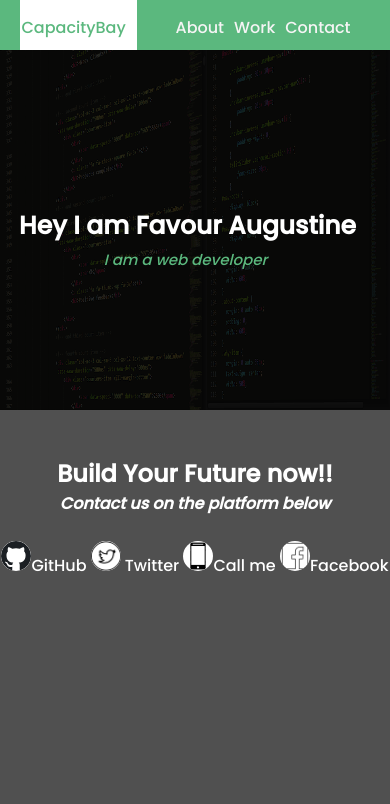
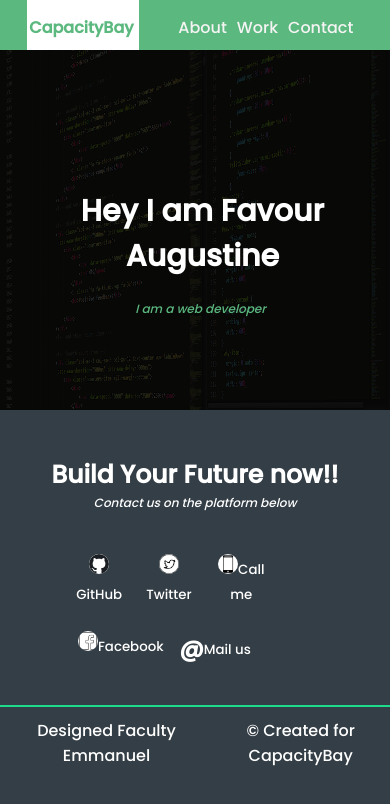
Before and after one commit to Fhayz/Faculty, a plain HTML site: page index.html in a window 390 px wide. Drawn offline with Linux system fonts and the light colour scheme.

Commit message:
Second Commit

```diff
--- a/index.html
+++ b/index.html
@@ -29,14 +29,24 @@
     <section class="section2">
         <h1 class="h12">Build Your Future now!!</h1>
         <h4><i>Contact us on the platform below</i></h4>
-        <br>
-        <div>
-            <img src="./images/Octicons-mark-github.svg" alt=""  class="img2"><span>GitHub</span>
-            <img src="./images/font-twitter-svg-png-icon-free-download-twitter-1156327158479rpxctwlx-removebg-preview.png" alt="" class="img2"> <span>Twitter</span>
-            <img src="./images/images-removebg-preview (3).png" alt="" class="img2"><span>Call me</span>
-            <img src="./images/free-facebook-icon-2868-thumb.png" alt="" class="img2"><Span>Facebook</Span>
+        <br><br><br><br>
+
+        <div class="icon">
+           <a href=""><div><img src="./images/Octicons-mark-github.svg" alt=""  class="img2"><span>GitHub</span></div> </a>
+           <a href=""><div> <img src="./images/font-twitter-svg-png-icon-free-download-twitter-1156327158479rpxctwlx-removebg-preview.png" alt="" class="img2"> <span>Twitter</span></div></a>
+            <a href=""><div><img src="./images/images-removebg-preview (3).png" alt="" class="img2"><span>Call me</span></div></a></div><br>
+        <div class="icon2">
+            <a href=""><div><img src="./images/free-facebook-icon-2868-thumb.png" alt="" class="img2"><Span>Facebook</Span></div></a>
+            <a href=""><div style="display: flex; gap:px; "><h1>@</h1><span style="margin-top:9px ;">Mail us</span></div></a>
         </div>
+        <!--  -->
+       <hr style="background-color: rgb(30, 219, 140); height:2px; border: 0px;">
 
+       <div class="Fish">
+        <p>Designed Faculty Emmanuel</p>
+        <p>&copy Created for CapacityBay</p>
+       </div>
     </section>
+
 </body>
 </html>
--- a/style.css
+++ b/style.css
@@ -4,7 +4,9 @@
 }
 body{
     font-family: 'Poppins', sans-serif;
-    background-color: rgb(80, 80, 80);
+    /* background-color: rgb(80, 80, 80); */
+    width: 100%;
+    background-color: rgb(52, 62, 70);
 }
 header {
     background-color: rgb(91, 184, 126);
@@ -12,7 +14,7 @@ header {
     width: 100%;
     display: flex;
     gap: 20% ;
-    padding-left: 26%;
+    /* padding-left: 26%; */
     overflow-x: hidden;
     transition: 0.5s;
     height: 50px;
@@ -22,12 +24,14 @@ header {
 }
 .capa{
 
-    width: 150px;
+    width: 100px;
     text-decoration: none;
     color: rgb(91, 184, 126);
     background-color: #ffffff;
     height: 50px;
-    padding-left: 29px;
+    padding-left: 5px;
+    margin-left: 20%;
+    font-weight: bold;
 }
 header a {
     color: #f5f4f4;;
@@ -49,8 +53,8 @@ header p{
     .h11{
         position: absolute;
         top: 40%;
-        left: 40%;
-        transform: translate(-30%, -30%);
+        left: 32%;
+        transform: translate(-25%, -25%);
         text-align: center;
         color: #ffffff;
         font-weight: 800;
@@ -62,15 +66,19 @@ header p{
         font-weight: 100;
         font-size: 30px;
         position: absolute;
-        top: 50%;
+        top: 54%;
         left: 45%;
         transform: translate(-30%, -30%);
     }
     .section2{
-        background-color: rgb(80, 80, 80);
+        background-color: rgb(52, 62, 70);
         color: #ffffff;
         text-align: center;
         padding-top: 10%;
+        height: 500px;
+        padding-bottom: 5%;
+        margin-top: 0%;
+
     }
     .img2{
         width: 30px;
@@ -79,7 +87,61 @@ header p{
         background-color: #ffffff;
         overflow: hidden;
         border-radius: 40px;
+    }
+    .icon{
+        display: grid;
+        grid-template-columns: repeat(3, 1fr);
+        grid-gap:4px;
+        text-align: center;
+        gap: 10px;
+        margin-left: 30%;
+         /* transform: translate(-40%, -30%);  */
+        margin-right: 30%;
+    }
 
+    .icon2{
+          display: flex;
+          gap: 5%;
+          margin-left: 42%;
+    }
+    .icon2 a{
+        text-decoration: none;
+        color: #ffffff;
+    }
+ hr{
+    margin-top: 15%;
+ }
+
+    .h12{
+        text-align: center;
+        color: #ffffff;
+        font-weight: 800;
+        font-size: 60px;
+    }
+    h4{
+        text-align: center;
+        color: rgb(255, 255, 255);
+        font-weight: 20;
+        font-size: 20px;
+    }
+
+    .fc{
+        margin-left: 20%;
+        font-weight: lighter;
+       ;
+       margin-top: 50px;
+
+    }
+    .Fish{
+        display: flex;
+        text-align: center;
+        margin-left: 30%;
+        margin-top: 03%;
+        gap: 150px;
+    }
+    .icon a {
+        text-decoration: none;
+        color: #ffffff;
     }
 
     @media (min-width: 320px) and (max-width: 768px) {
@@ -96,11 +158,12 @@ header p{
             height: 50px; }
             .capa{
 
-                width: 115px;
+                width: 110px;
                 text-decoration: none;
                 color: rgb(91, 184, 126);
                 background-color: #ffffff;
                 height: 50px;
+                margin-left: 2%;
                 padding-left: 2px;}
             .group{
                 display: flex;
@@ -112,22 +175,86 @@ header p{
             }
             .h11{
                 top: 25%;
-                left: 12%;
-                transform: translate(-10%, -10%);
+                left: 55px;
+                margin-right: 0px;
+                 transform: translate(-6%, -25%);
+                color: #ffffff;
+                font-weight: 900;
+                font-size: 30px;
                 text-align: center;
+
+
+            }
+            .h33{
+                top: 36%;
+                left: 35%;
+                transform: translate(-1%, -25%);
+                text-align: center;
+                color: rgb(91, 184, 126);
+                font-weight: 100;
+                font-size: 12px;
+            }
+            .img2{
+                width: 20px;
+                height: 20px;
+                color: #ffffff;
+                background-color: #ffffff;
+                overflow: hidden;
+                border-radius: 40px;
+            }
+            .icon{
+                display:flex;
+                text-align: center;
+                gap: 10px;
+                margin-left: 18%;
+                 /* KCtransform: translate(-12%, -12%); */ */
+               font-size: 10px;
+               margin-top: -15%;
+
+
+            }
+            .h12{
+                text-align: center;
+                color: #ffffff;
                 color: #ffffff;
                 font-weight: 900;
                 font-size: 25px;
-                margin-left: 6px;
+                text-align: center;
+            }
+            h4{
+                text-align: center;
+                color: rgb(255, 255, 255);
+                font-weight: 100;
+                font-size: 12px;
+        }
+        span{
+            font-size: smaller;
+        }
 
-            }
-            .h33{
-                top: 30%;
-                left: 35%;
-                transform: translate(-20%, -20%);
-                text-align: center;
-                color: rgb(91, 184, 126);
-                font-weight: 100;
-                font-size: 15px;
-            }
+
+        .fc{
+            margin-left: 2%;
+            font-weight: lighter;
+           ;
+           margin-top: -70px;
         }
+
+        .icon2{
+            display: flex;
+            gap: 5%;
+            margin-left: 20%;
+      }
+      .icon2 a{
+          text-decoration: none;
+          color: #ffffff;
+      }
+      hr{
+        margin-top: 10%;
+      }
+      .Fish{
+        display: flex;
+        margin-left: 3%;
+        margin-top: 03%;
+        gap: 10px;
+      }
+    }
```
